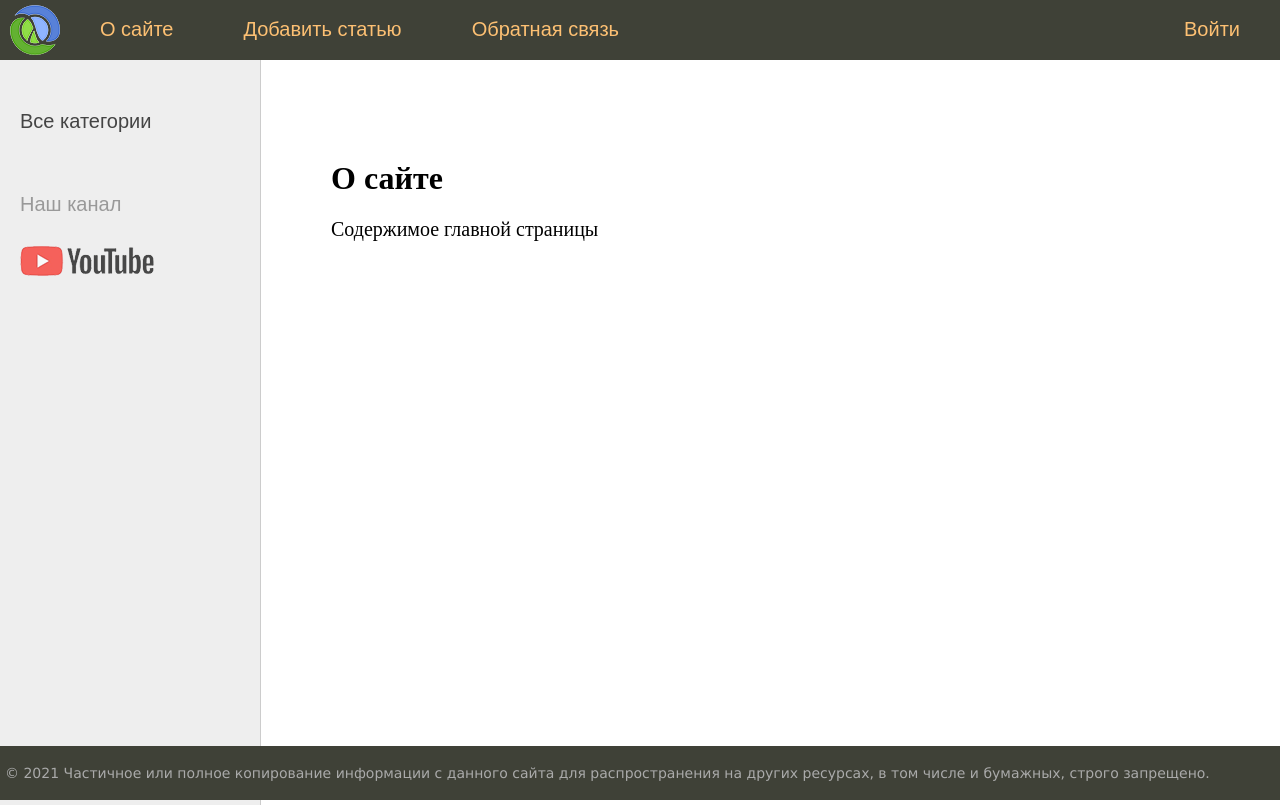
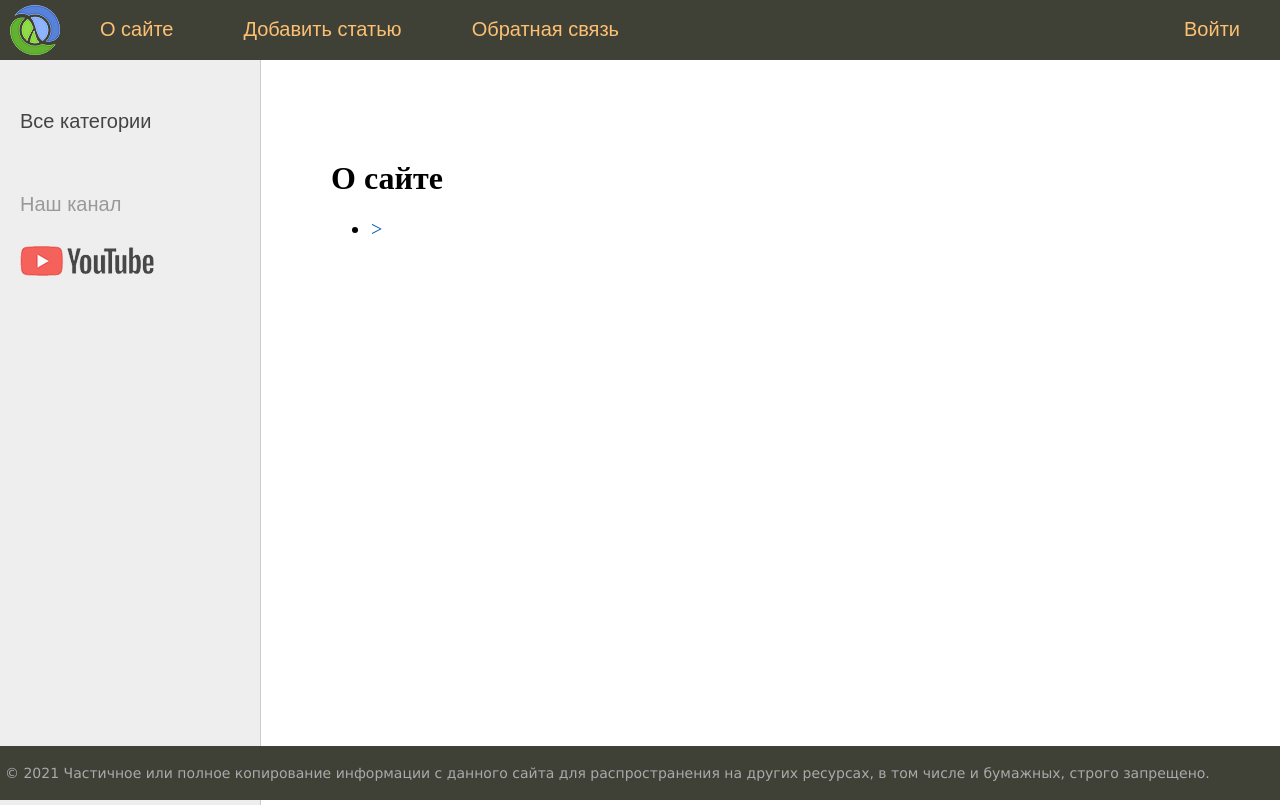
Before and after one commit to Inactive0/ersite, a Django app: page /about/ in a window 1280 px wide. Shown: the top 805 px of the page. Run offline with Django 4.2, Linux system fonts and the light colour scheme; data comes from the database, SQL or seed files in the repository; both versions use the stored data as it was after the commit.

Commit message:
Постраничная навигация (пагинация)

```diff
--- a/coolsite/women/models.py
+++ b/coolsite/women/models.py
@@ -21,7 +21,7 @@ class Women(models.Model):
     class Meta:
         verbose_name = 'Интересные персонажы'
         verbose_name_plural = 'Интересные персонажы'
-        ordering = ['-time_create', 'title']
+        ordering = ['id']
 
 class Category(models.Model):
     name = models.CharField(max_length=100, db_index=True, verbose_name="Категория")
--- a/coolsite/women/templates/women/about.html
+++ b/coolsite/women/templates/women/about.html
@@ -2,5 +2,5 @@
 
 {% block content %}
 <h1>{{title}}</h1>
-<p>Содержимое главной страницы
+
 {% endblock %}
--- a/coolsite/women/templates/women/base.html
+++ b/coolsite/women/templates/women/base.html
@@ -71,6 +71,34 @@
                         <div class="content-text">
                             {% block content %}
                             {% endblock %}
+                            {% if page_obj.has_other_pages %}
+                            <nav class="list-pages">
+                                <ul>
+                                    {% if page_obj.has_previous %}
+                                    <li class="page-num">
+                                        <a href="?page={{ page_obj.previous_page_number }}">&lt;</a>
+                                    </li>
+                                    {% endif %}
+
+                                    {% for p in paginator.page_range %}
+                                    {% if page_obj.number == p %}
+                                    <li class="page-num page-num-selected">{{ p }}</li>
+                                    {% elif p >= page_obj.number|add:-2 and p <= page_obj.number|add:2 %}
+                                    <li class="page-num">
+                                        <a href="?page={{ p }}">{{ p }}</a>
+                                    </li>
+                                    {% endif %}
+                                    {% endfor %}
+
+                                    {% if page_obj.has_next %}
+                                    <li class="page-num">
+                                        <a href="?page={{ page_obj.next_page_number }}">&gt;</a>
+                                    </li>
+                                    {% endif %}
+
+                                </ul>
+                            </nav>
+                            {% endif %}
                         </div>
                         <!-- Конец блока контента -->
 
--- a/coolsite/women/utils.py
+++ b/coolsite/women/utils.py
@@ -9,6 +9,7 @@ menu = [{'title': "О сайте", 'url_name': 'about'},
         ]
 
 class DataMixin:
+    paginate_by = 2
     def get_user_context(self, **kwargs):
         context = kwargs
         cats = Category.objects.annotate(Count('women'))
--- a/coolsite/women/views.py
+++ b/coolsite/women/views.py
@@ -1,5 +1,6 @@
 from django.contrib.auth.mixins import LoginRequiredMixin
 from django.core.handlers.wsgi import WSGIRequest
+from django.core.paginator import Paginator
 from django.http import HttpResponse, HttpResponseNotFound, Http404, HttpResponseForbidden, HttpResponseBadRequest, \
     HttpResponseServerError
 from django.urls import reverse_lazy
@@ -37,7 +38,12 @@ class JustHome(DataMixin, ListView):
 
 
 def about(request):
-    return render(request, 'women/about.html', {'menu': menu, 'title': 'О сайте'})
+    contact_list = Women.objects.all()
+    paginator = Paginator(contact_list, 3)
+
+    page_number = request.GET.get('page')
+    page_obj = paginator.get_page(page_number)
+    return render(request, 'women/about.html', {'page_obj': page_obj, 'menu': menu, 'title': 'О сайте'})
 
 class AddPage(LoginRequiredMixin, DataMixin, CreateView):
     form_class = AddPostForm
```
Also changed, not shown: coolsite/db.sqlite3.
